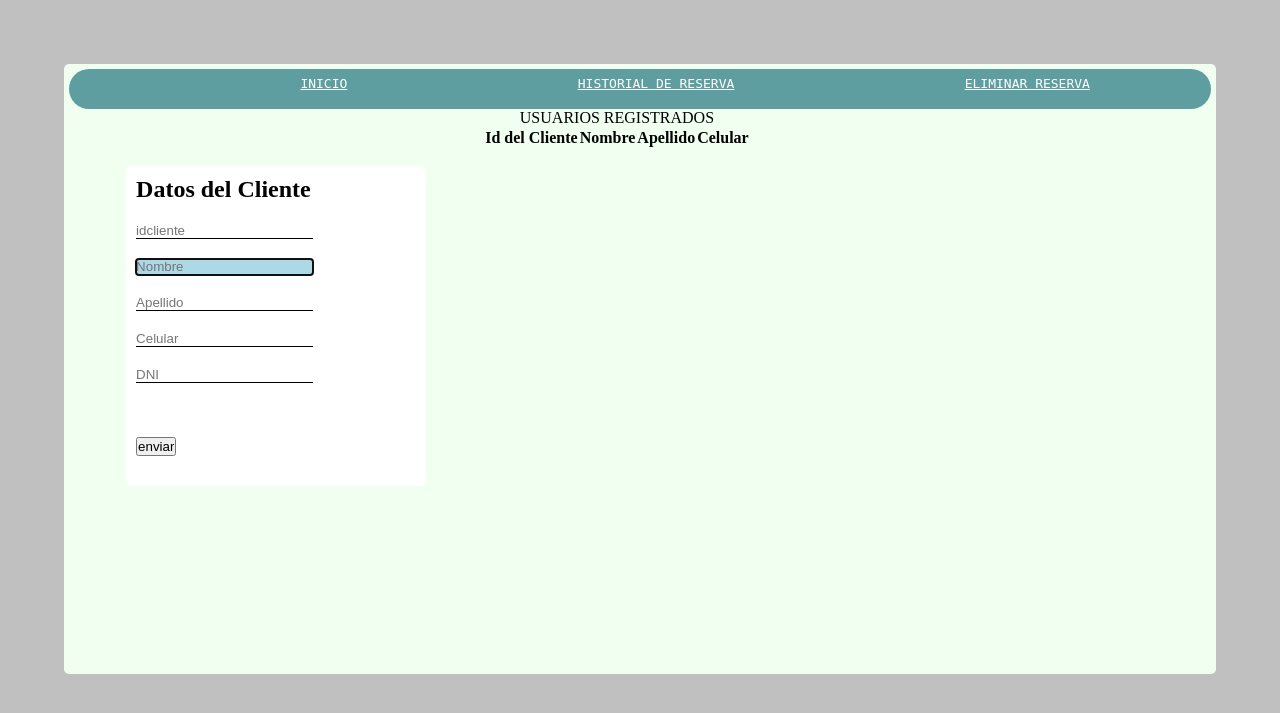
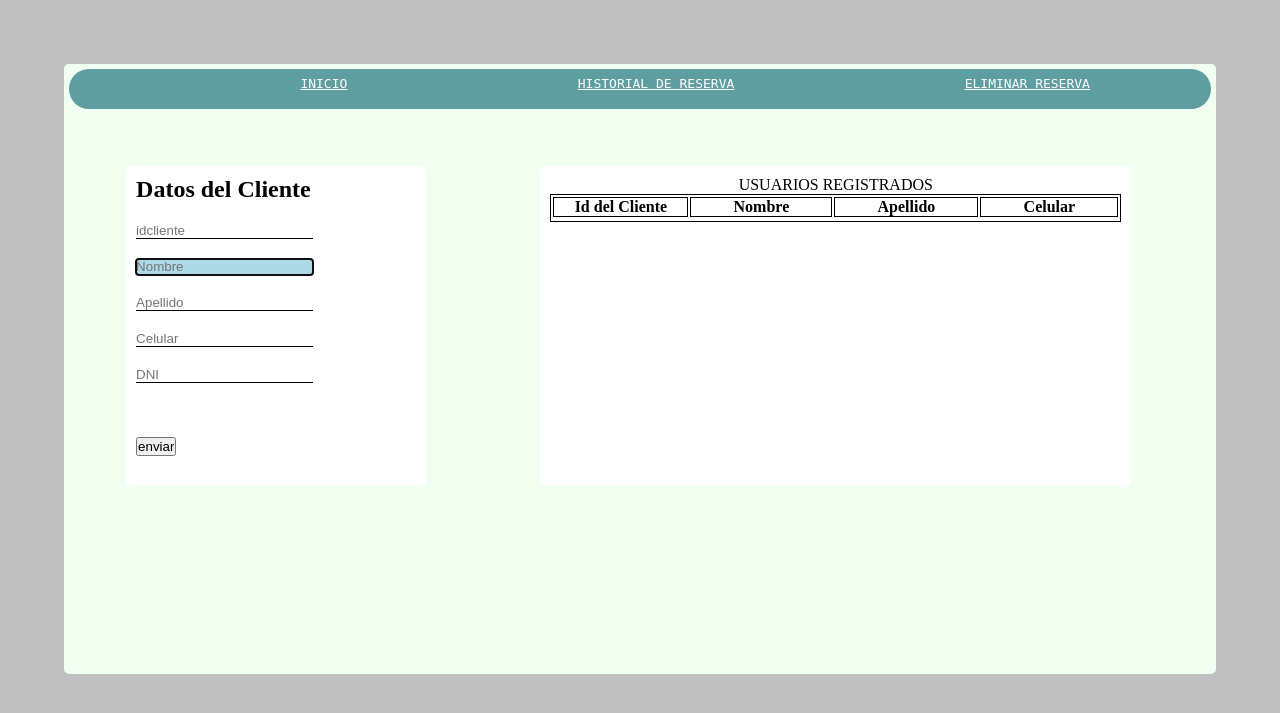
Before and after one commit to dannyugartechirapa/Kampin, a PHP site: page / in a window 1280 px wide. Shown: the top 713 px of the page. Run offline with PHP 8.4, Linux system fonts and the light colour scheme; lists and menus that the app fills with data are empty.

Commit message:
Dando css a la tabla de usuarios

```diff
--- a/css/estilos.css
+++ b/css/estilos.css
@@ -18,6 +18,28 @@ main {
     height: 600px;
     border-radius: 5px;
 
+}
+#tabla_usuarios{
+
+    background-color: white;
+    float: left;
+    margin: 5%;
+    padding: 10px;
+    height: 300px;
+    width: 50%;
+    border-radius: 5px;
+
+}
+table {
+    border: 1px solid;
+
+}
+th{
+    border: 1px solid;
+    width: 5%;
+}
+td{
+    border: 1px solid;
 }
 nav {
     padding: 5PX;
```
